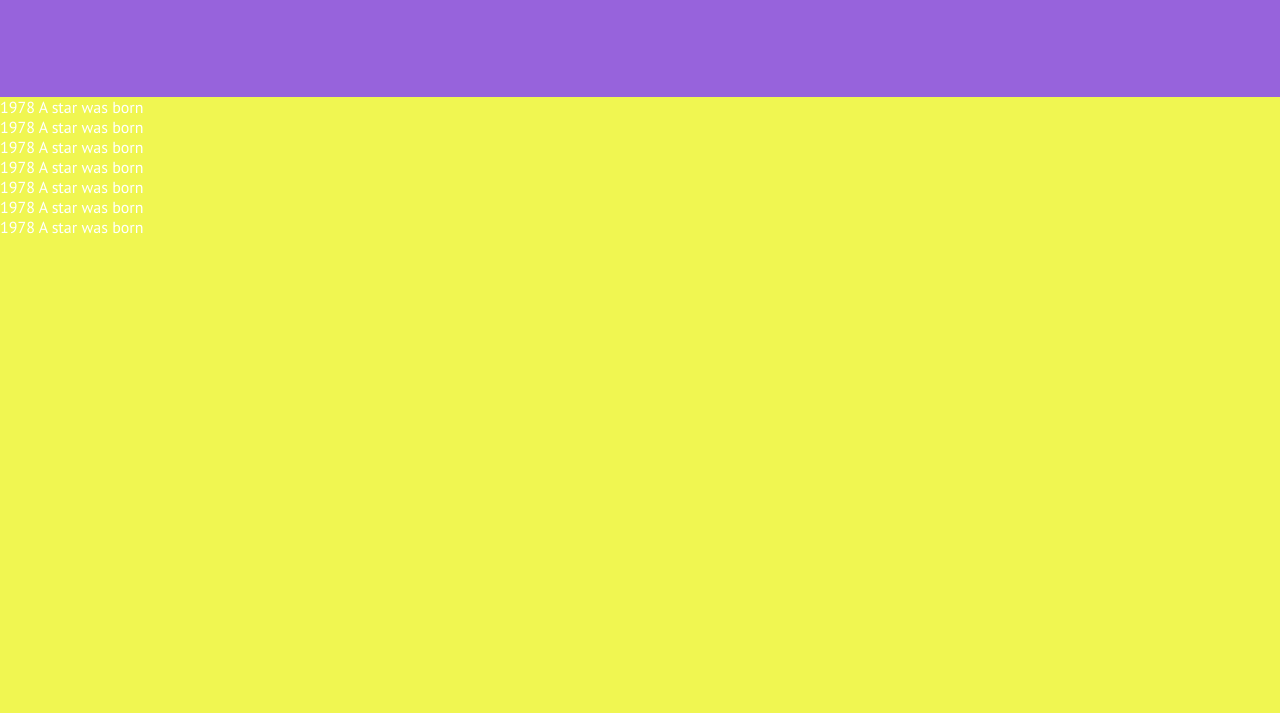
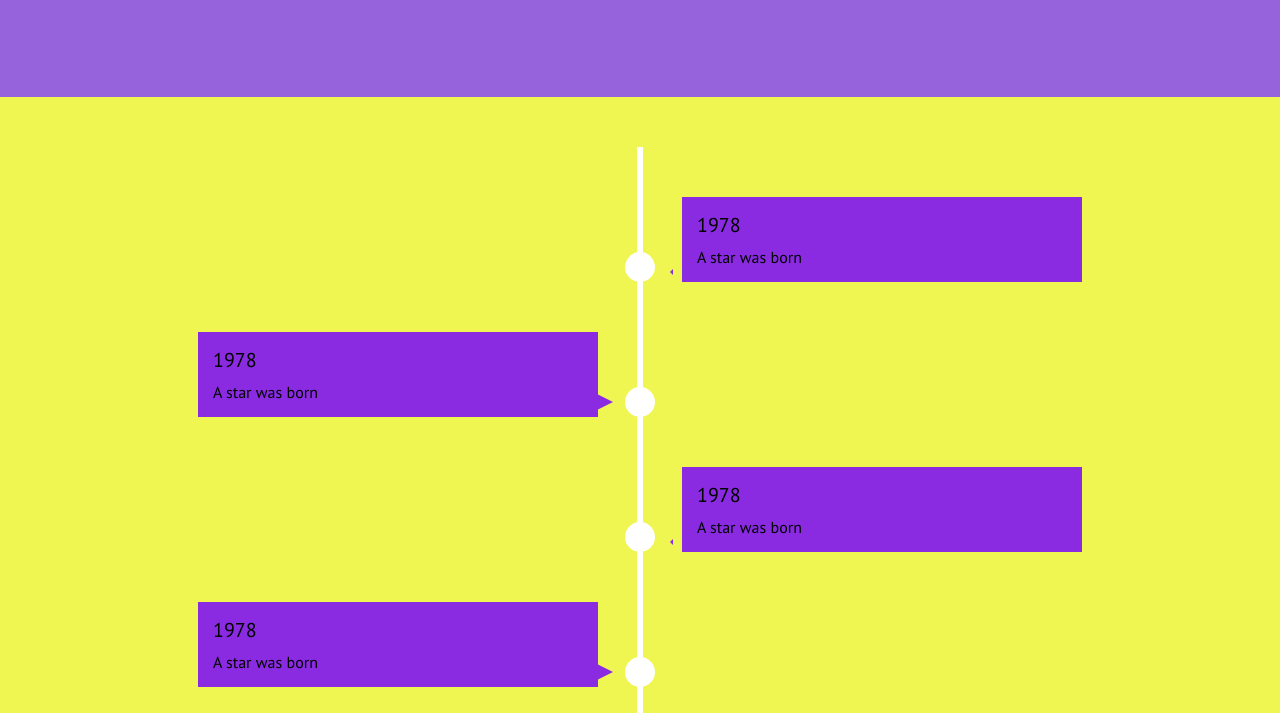
Before and after one commit to nataliemajadixon/kobeBryantTimeline, a plain HTML site: page index.html in a window 1280 px wide. Shown: the part 245-958 px from the top of the page. Before the commit the page ends 800 px from the top, so only its background shows below. Drawn offline with Linux system fonts and the light colour scheme.

Commit message:
created functions for timeline and added effects in css

```diff
--- a/index.html
+++ b/index.html
@@ -20,37 +20,37 @@
         <ul>
             <li>
                 <div>
-                    <time>1978</time> A star was born
+                    <time class="year">1978</time> A star was born
                 </div>
             </li>
             <li>
                 <div>
-                    <time>1978</time> A star was born
+                    <time class="year">1978</time> A star was born
                 </div>
             </li>
             <li>
                 <div>
-                    <time>1978</time> A star was born
+                    <time class="year">1978</time> A star was born
                 </div>
             </li>
             <li>
                 <div>
-                    <time>1978</time> A star was born
+                    <time class="year">1978</time> A star was born
                 </div>
             </li>
             <li>
                 <div>
-                    <time>1978</time> A star was born
+                    <time class="year">1978</time> A star was born
                 </div>
             </li>
             <li>
                 <div>
-                    <time>1978</time> A star was born
+                    <time class="year">1978</time> A star was born
                 </div>
             </li>
             <li>
                 <div>
-                    <time>1978</time> A star was born
+                    <time class="year">1978</time> A star was born
                 </div>
             </li>
 
@@ -61,7 +61,9 @@
 
         </ul>
     </main>
-
+<footer>
+    <span>made by natalie</span>
+</footer>
 
 
 
--- a/server.js
+++ b/server.js
@@ -0,0 +1,27 @@
+(function (){
+
+    var items = document.querySelectorAll(".kbtimeline li");
+    function Element(el) {
+        var rect = el.getBoundingClientRect();
+        return (
+          rect.top >= 0 &&
+          rect.left >= 0 &&
+          rect.bottom <=
+            (window.innerHeight || document.documentElement.clientHeight) &&
+          rect.right <= (window.innerWidth || document.documentElement.clientWidth)
+        );
+      }
+
+      function recall() {
+        for (var i = 0; i < items.length; i++) {
+          if (Element(items[i])) {
+            items[i].classList.add("in-view");
+          }
+        }
+      }
+
+      // listen for events
+      window.addEventListener("load", recall);
+      window.addEventListener("resize", recall);
+      window.addEventListener("scroll", recall);
+    })();
--- a/style.css
+++ b/style.css
@@ -4,19 +4,30 @@
     padding: 0;
     box-sizing: border-box;
 }
+* ::before{
+    margin: 0;
+    padding: 0;
+    box-sizing: border-box;
+}
+*::after{
+    margin: 0;
+    padding: 0;
+    box-sizing: border-box;
+}
+
 
 body{
     font: 2px;
     font-family: 'PT Sans', sans-serif;
     background: #f0f651;
-    color: #fff;
+    color: black;
     overflow-x: hidden;
-    padding-bottom: 30px;
+    padding-bottom: 50px;
 }
 
 #topheader {
     background: rgb(151, 99, 220);
-    padding: 100px;
+    padding: 100px 0 ;
 
 }
 
@@ -24,6 +35,7 @@ body{
     text-align: center;
     width: 90%;
     max-width: 1200px;
+    margin: 0 auto;
 }
 
 #textfortop {
@@ -34,6 +46,190 @@ body{
     font-size: 70px;
 }
 
-#tbtimeline {
+.kbtimeline ul{
+    background: #f0f651;
+    padding: 50px;
+}
 
+.kbtimeline ul li{
+    position: relative;
+    width: 6px;
+    list-style-type: none;
+    margin: 0 auto;
+    padding-top: 50px;
+    background: white;
 }
+
+.kbtimeline ul li:after{
+    width: 30px;
+    height: 30px;
+    content: "";
+    position: absolute;
+    left: 50%;
+    bottom: 0;
+    transform: translateX(-50%);
+    border-radius: 50%;
+    background: inherit;
+    z-index: 1;
+}
+
+.kbtimeline ul li div {
+    position: relative;
+    bottom: 0;
+    width: 400px;
+    padding: 15px;
+    background: blueviolet;
+  }
+
+  .kbtimeline ul li div::before {
+    content: "";
+    border-style: solid;
+    position: absolute;
+    width: 0;
+    height: 0;
+    bottom: 7px;
+  }
+
+  .kbtimeline ul li:nth-child(odd) div {
+    left: 45px;
+  }
+
+  .kbtimeline ul li:nth-child(odd) div::before {
+    left: -15px;
+    border-width: 8px, 16px, 8px 0;
+    border-color: transparent blueviolet transparent transparent;
+  }
+
+  .kbtimeline ul li:nth-child(even) div {
+    left: -439px;
+  }
+
+  .kbtimeline ul li:nth-child(even) div::before {
+    right: -15px;
+    border-width: 8px 0px 8px 16px;
+    border-color: transparent transparent transparent blueviolet;
+  }
+
+  .year {
+    display: block;
+    margin-bottom: 9px;
+    font-size: 20px;
+  }
+
+  .kbtimeline ul li::after {
+    transition: background 0.5s ease-in-out;
+  }
+  .kbtimeline ul li.in-view::after {
+    background: white;
+  }
+
+  .kbtimeline ul li div {
+    visibility: hidden;
+  opacity: 0;
+  transition: all 1.2s ease-in-out;
+  }
+
+  .kbtimeline ul li:nth-child(odd) div {
+    transform: translate3d(200px, 0, 0);
+  }
+
+  .kbtimeline ul li:nth-child(even) div {
+    transform: translate3d(-200px, 0, 0);
+  }
+
+  .kbtimeline ul li.in-view div {
+    transform: none;
+    visibility: visible;
+    opacity: 1;
+  }
+
+
+
+  @media screen and (max-width: 900px) {
+    .kbtimeline ul li div {
+      width: 250px;
+    }
+    .kbtimeline ul li:nth-child(even) div {
+      left: -289px;
+
+    }
+  }
+
+  @media screen and (max-width: 600px) {
+    .kbtimeline ul li {
+      margin-left: 20px;
+    }
+    .kbtimeline ul li div {
+      width: calc(100vw - 91px);
+    }
+    .kbtimeline ul li:nth-child(even) div {
+      left: 45px;
+    }
+    .kbtimeline ul li:nth-child(even) div::before {
+      left: -15px;
+      border-width: 8px 16px 8px 0;
+      border-color: transparent blueviolet transparent transparent;
+    }
+  }
+
+
+
+
+
+
+  .kbtimeline-clippy ul li::after {
+    width: 40px;
+    height: 40px;
+    border-radius: 0;
+  }
+
+  .kbtimeline-rhombus ul li::after {
+    clip-path: polygon(50% 0%, 100% 50%, 50% 100%, 0% 50%);
+  }
+
+  .kbtimeline-rhombus ul li div::before {
+    bottom: 12px;
+  }
+
+  .kbtimeline-star ul li::after {
+    clip-path: polygon(
+      50% 0%,
+      61% 35%,
+      98% 35%,
+      68% 57%,
+      79% 91%,
+      50% 70%,
+      21% 91%,
+      32% 57%,
+      2% 35%,
+      39% 35%
+    );
+  }
+
+  .kbtimeline-heptagon ul li::after {
+    clip-path: polygon(
+      50% 0%,
+      90% 20%,
+      100% 60%,
+      75% 100%,
+      25% 100%,
+      0% 60%,
+      10% 20%
+    );
+  }
+
+  .kbtimeline-infinite ul li::after {
+    animation: scaleAnimation 3s infinite;
+  }
+
+  @keyframes scaleAnimation {
+    0% {
+      transform: translateX(-50%) scale(1);
+    }
+    50% {
+      transform: translateX(-50%) scale(1.25);
+    }
+    100% {
+      transform: translateX(-50%) scale(1);
+    }
+  }
```
